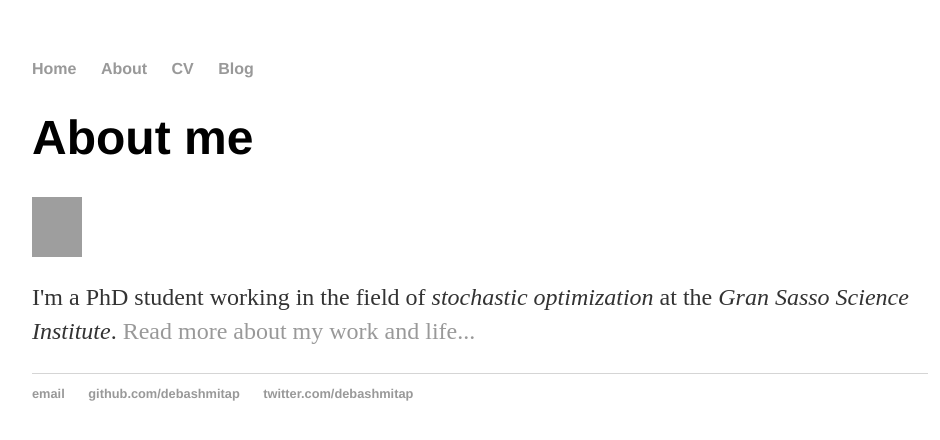
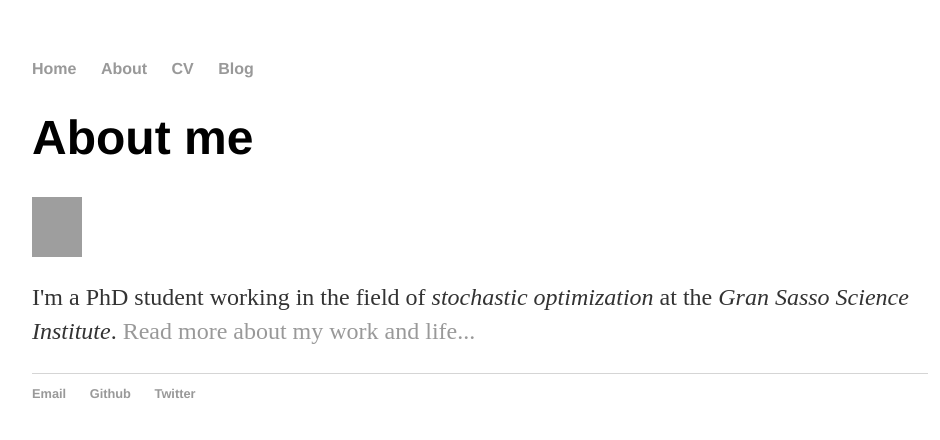
Before and after one commit to debashmitap/debashmitap.github.io, a Jekyll site: the page built from index.html, in a window 1280 px wide. Shown: the top 440 px of the page, without its empty margins (160-1100 px from the left). Built offline with Jekyll 4.4.1, drawn with Linux system fonts in a browser that asks for light colours; grey boxes are pictures that could not be loaded.

Commit message:
Update default.html

```diff
--- a/_layouts/default.html
+++ b/_layouts/default.html
@@ -21,9 +21,9 @@
 			</div><!-- /.container -->
 			<footer>
 	    		<ul>
-	        		<li><a href="mailto:debashmita.poddar@gssi.it">email</a></li>
-	        		<li><a href="https://github.com/debashmitap">github.com/debashmitap</a></li>
-				<li><a href="https://twitter.com/DebashmitaP">twitter.com/debashmitap</a></li>
+	        		<li><a href="mailto:debashmita.poddar@gssi.it">Email</a></li>
+	        		<li><a href="https://github.com/debashmitap">Github</a></li>
+				<li><a href="https://twitter.com/DebashmitaP">Twitter</a></li>
 				</ul>
 			</footer>
 		</body>
```
